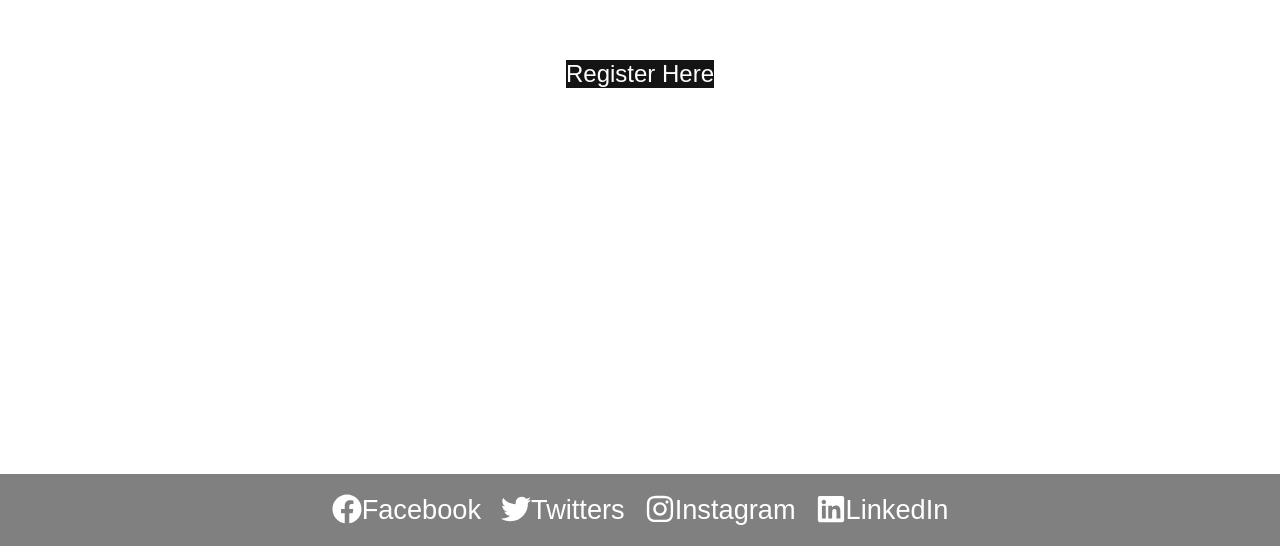
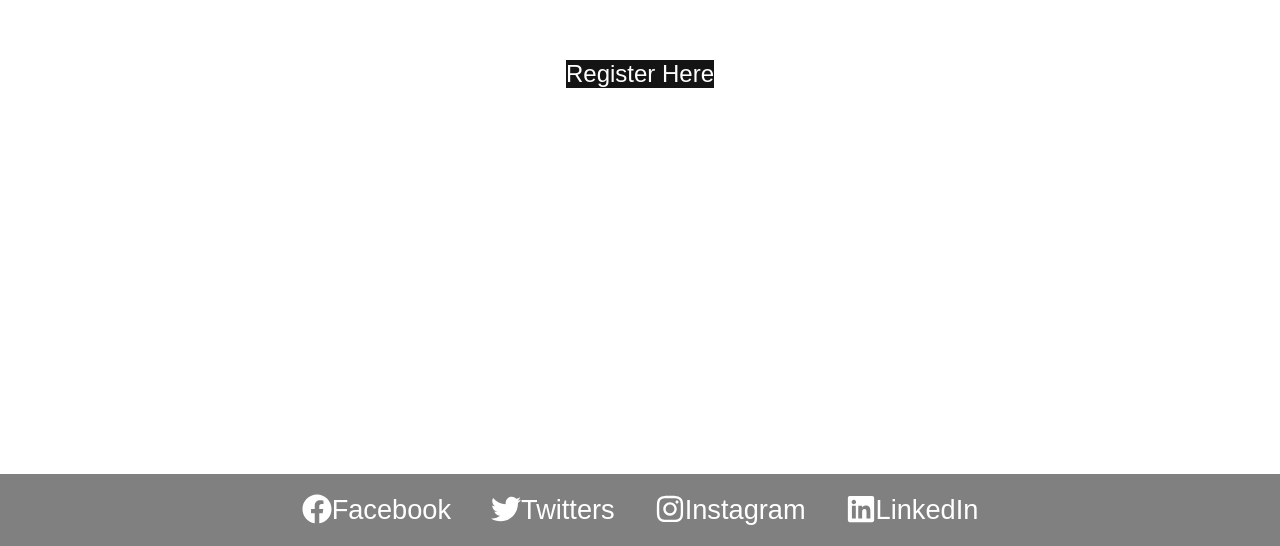
Before and after one commit to kylead10/beyond-politics, a React (Create React App) app: page / in a window 1280 px wide. Shown: the part 3263-3809 px from the top of the page. Built offline with nearby package versions, Linux system fonts and the light colour scheme.

Commit message:
footer css update

```diff
--- a/src/components/footer/Footer.js
+++ b/src/components/footer/Footer.js
@@ -19,8 +19,9 @@ const SocialMediaLinks = styled.div`
 const SocialLink = styled.a`
   font-size: 1.5rem;
   display: flex;
+  flex-direction: grid;
   font-size: 1.7rem;
-  margin: 0 10px;
+  margin: 0 20px;
   color: #fff;
   text-decoration: none;
   transition: color 0.3s ease;
```
